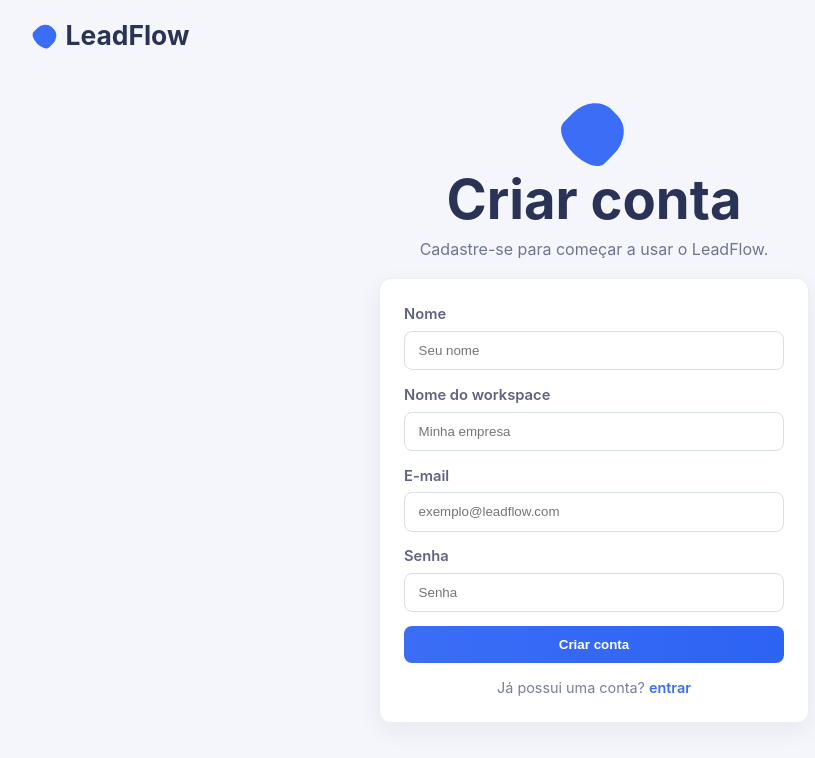
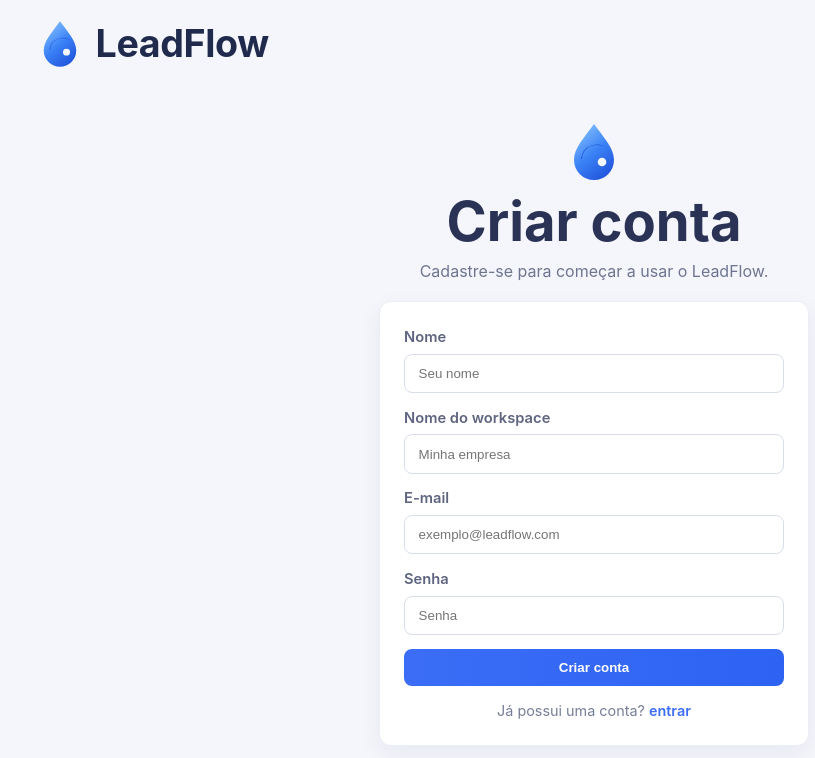
Before and after one commit to gabrielluisnunes/LeadFlow, a React app in the folder frontend/: page /register in a window 1280 px wide. Shown: the top 758 px of the page, without its empty margins (46-861 px from the left). Built offline with nearby package versions, Linux system fonts and the light colour scheme; no server answers; the HTML template or start-up script is replaced by a standard one.

Commit message:
feat(ui): aplica logo nas telas e consolida ajustes pendentes

```diff
--- a/frontend/src/App.css
+++ b/frontend/src/App.css
@@ -1175,22 +1175,21 @@
 }
 
 .sidebar-brand {
-  display: flex;
-  align-items: center;
-  gap: 0.6rem;
+  display: inline-flex;
+  align-items: center;
+  gap: 0.45rem;
   padding: 0.5rem;
-  font-size: 1.5rem;
+}
+
+.sidebar-brand .brand-logo-mark {
+  width: 34px;
+  height: 34px;
+}
+
+.sidebar-brand .brand-logo-text {
+  color: #273058;
+  font-size: 1.58rem;
   font-weight: 700;
-  color: #273058;
-}
-
-.sidebar-brand-drop {
-  width: 18px;
-  height: 18px;
-  background: #3b6df6;
-  border-radius: 60% 60% 70% 70% / 72% 72% 36% 36%;
-  transform: rotate(45deg);
-  display: inline-block;
 }
 
 .sidebar-nav {
--- /dev/null
+++ b/frontend/src/components/brand-logo.tsx
@@ -0,0 +1,28 @@
+interface BrandLogoProps {
+  className?: string
+  showText?: boolean
+}
+
+export function BrandLogo({ className, showText = true }: BrandLogoProps) {
+  return (
+    <div className={`brand-logo ${className ?? ''}`.trim()} aria-label="LeadFlow">
+      <svg className="brand-logo-mark" viewBox="0 0 64 64" role="img" aria-hidden="true">
+        <defs>
+          <linearGradient id="leadflowDrop" x1="12" y1="8" x2="52" y2="56" gradientUnits="userSpaceOnUse">
+            <stop offset="0" stopColor="#8EC9FF" />
+            <stop offset="0.5" stopColor="#3B82F6" />
+            <stop offset="1" stopColor="#1D4ED8" />
+          </linearGradient>
+        </defs>
+        <path
+          d="M32 4C22 18 12 28 12 40a20 20 0 0 0 40 0C52 28 42 18 32 4z"
+          fill="url(#leadflowDrop)"
+        />
+        <path d="M20 39c0-8 7-14 15-14 4 0 8 1 11 4a16 16 0 0 0-27 10z" fill="#1D4ED8" opacity="0.95" />
+        <circle cx="40" cy="42" r="4.3" fill="#fff" opacity="0.95" />
+      </svg>
+
+      {showText ? <span className="brand-logo-text">LeadFlow</span> : null}
+    </div>
+  )
+}
--- a/frontend/src/pages/home-page.tsx
+++ b/frontend/src/pages/home-page.tsx
@@ -14,6 +14,7 @@ import {
 } from 'lucide-react'
 import { signOut } from '../modules/auth/session'
 import { getToken } from '../lib/token-storage'
+import { BrandLogo } from '../components/brand-logo'
 import { useApiErrorHandler } from '../hooks/use-api-error-handler'
 import {
   addLeadNote,
@@ -561,10 +562,7 @@ export function HomePage() {
             <ChevronLeft size={18} strokeWidth={2.2} aria-hidden="true" />
           </button>
 
-          <div className="sidebar-brand">
-            <span className="sidebar-brand-drop" aria-hidden="true" />
-            <span>LeadFlow</span>
-          </div>
+          <BrandLogo className="sidebar-brand" />
 
           <nav className="sidebar-nav" aria-label="Navegação principal">
             {menuItems.map((item) => (
--- a/frontend/src/pages/home/components/activities-section.tsx
+++ b/frontend/src/pages/home/components/activities-section.tsx
@@ -155,7 +155,6 @@ export function ActivitiesSection({
     <section className="activities-page">
       <header className="activities-header">
         <div>
-          <h2>Atividades</h2>
           <p>Monitore tudo que aconteceu no CRM e filtre rapidamente por tipo de ação.</p>
         </div>
 
--- a/frontend/src/pages/home/components/metrics-section.tsx
+++ b/frontend/src/pages/home/components/metrics-section.tsx
@@ -90,12 +90,6 @@ export function MetricsSection({
     <section className="metrics-page">
       <header className="metrics-header">
         <div>
-          <h2 className="title-with-emoji">
-            <span className="title-emoji" aria-hidden="true">
-              📊
-            </span>
-            <span>Métricas</span>
-          </h2>
           <p>Painel de desempenho do funil com leitura rápida para tomada de decisão.</p>
         </div>
 
--- a/frontend/src/pages/login-page.css
+++ b/frontend/src/pages/login-page.css
@@ -13,21 +13,7 @@
 }
 
 .login-brand {
-  display: flex;
-  align-items: center;
-  gap: 0.6rem;
-  font-weight: 700;
   font-size: 1.65rem;
-  color: #2a3355;
-}
-
-.brand-drop {
-  width: 22px;
-  height: 22px;
-  background: #3b6df6;
-  border-radius: 60% 60% 70% 70% / 72% 72% 36% 36%;
-  transform: rotate(45deg);
-  display: inline-block;
 }
 
 .login-hero {
@@ -37,14 +23,40 @@
   justify-items: center;
 }
 
-.hero-drop {
-  width: 58px;
-  height: 58px;
-  background: #3b6df6;
-  border-radius: 60% 60% 70% 70% / 72% 72% 36% 36%;
-  transform: rotate(45deg);
-  display: inline-block;
+.login-hero-logo {
   margin-bottom: 0.5rem;
+}
+
+.brand-logo {
+  display: inline-flex;
+  align-items: center;
+  gap: 0.6rem;
+}
+
+.brand-logo-mark {
+  width: 44px;
+  height: 44px;
+  flex-shrink: 0;
+}
+
+.brand-logo-text {
+  color: #1f2a4d;
+  font-weight: 700;
+  letter-spacing: -0.01em;
+}
+
+.login-brand .brand-logo-mark {
+  width: 52px;
+  height: 52px;
+}
+
+.login-brand .brand-logo-text {
+  font-size: 2.35rem;
+}
+
+.login-hero-logo .brand-logo-mark {
+  width: 64px;
+  height: 64px;
 }
 
 .login-hero h1 {
--- a/frontend/src/pages/login-page.tsx
+++ b/frontend/src/pages/login-page.tsx
@@ -6,6 +6,7 @@ import { login } from '../modules/auth/api'
 import { isAuthenticated } from '../modules/auth/session'
 import { setToken } from '../lib/token-storage'
 import { ApiError } from '../types/api'
+import { BrandLogo } from '../components/brand-logo'
 import './login-page.css'
 
 export function LoginPage() {
@@ -47,14 +48,11 @@ export function LoginPage() {
   return (
     <main className="login-page">
       <header className="login-topbar">
-        <div className="login-brand">
-          <span className="brand-drop" aria-hidden="true" />
-          <span>LeadFlow</span>
-        </div>
+        <BrandLogo className="login-brand" />
       </header>
 
       <section className="login-hero">
-        <span className="hero-drop" aria-hidden="true" />
+        <BrandLogo className="login-hero-logo" showText={false} />
         <h1>Login</h1>
         <p className="login-subtitle">Entre para continuar no seu workspace.</p>
 
--- a/frontend/src/pages/register-page.tsx
+++ b/frontend/src/pages/register-page.tsx
@@ -5,6 +5,7 @@ import { register } from '../modules/auth/api'
 import { isAuthenticated } from '../modules/auth/session'
 import { setToken } from '../lib/token-storage'
 import { ApiError } from '../types/api'
+import { BrandLogo } from '../components/brand-logo'
 import './login-page.css'
 
 export function RegisterPage() {
@@ -50,14 +51,11 @@ export function RegisterPage() {
   return (
     <main className="login-page">
       <header className="login-topbar">
-        <div className="login-brand">
-          <span className="brand-drop" aria-hidden="true" />
-          <span>LeadFlow</span>
-        </div>
+        <BrandLogo className="login-brand" />
       </header>
 
       <section className="login-hero">
-        <span className="hero-drop" aria-hidden="true" />
+        <BrandLogo className="login-hero-logo" showText={false} />
         <h1>Criar conta</h1>
         <p className="login-subtitle">Cadastre-se para começar a usar o LeadFlow.</p>
 
```
